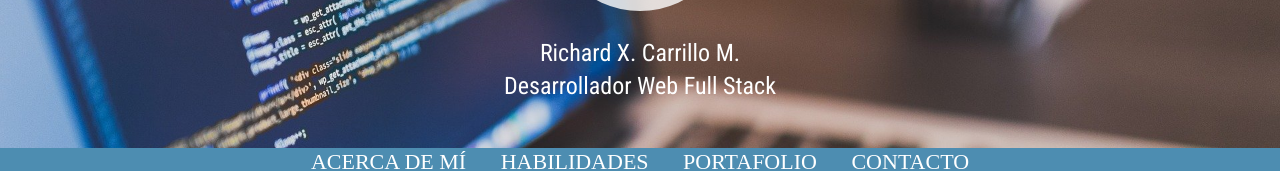
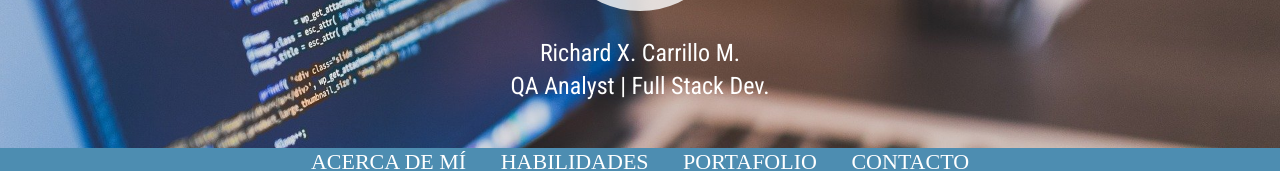
Before and after one commit to Xavier2092/cvNew, a website: page index.html in a window 1280 px wide. Shown: the part 252-423 px from the top of the page. Drawn offline with nearby package versions, Linux system fonts and the light colour scheme; a web font is replaced by a local one.

Commit message:
Update index.html

```diff
--- a/index.html
+++ b/index.html
@@ -27,7 +27,7 @@
 			</div>
 			<div class="name">
 				<h5>Richard X. Carrillo M.</h5>
-				<h4>Desarrollador Web Full Stack</h4>
+				<h4>QA Analyst | Full Stack Dev.</h4>
 			</div>
 		</header>
 
```
